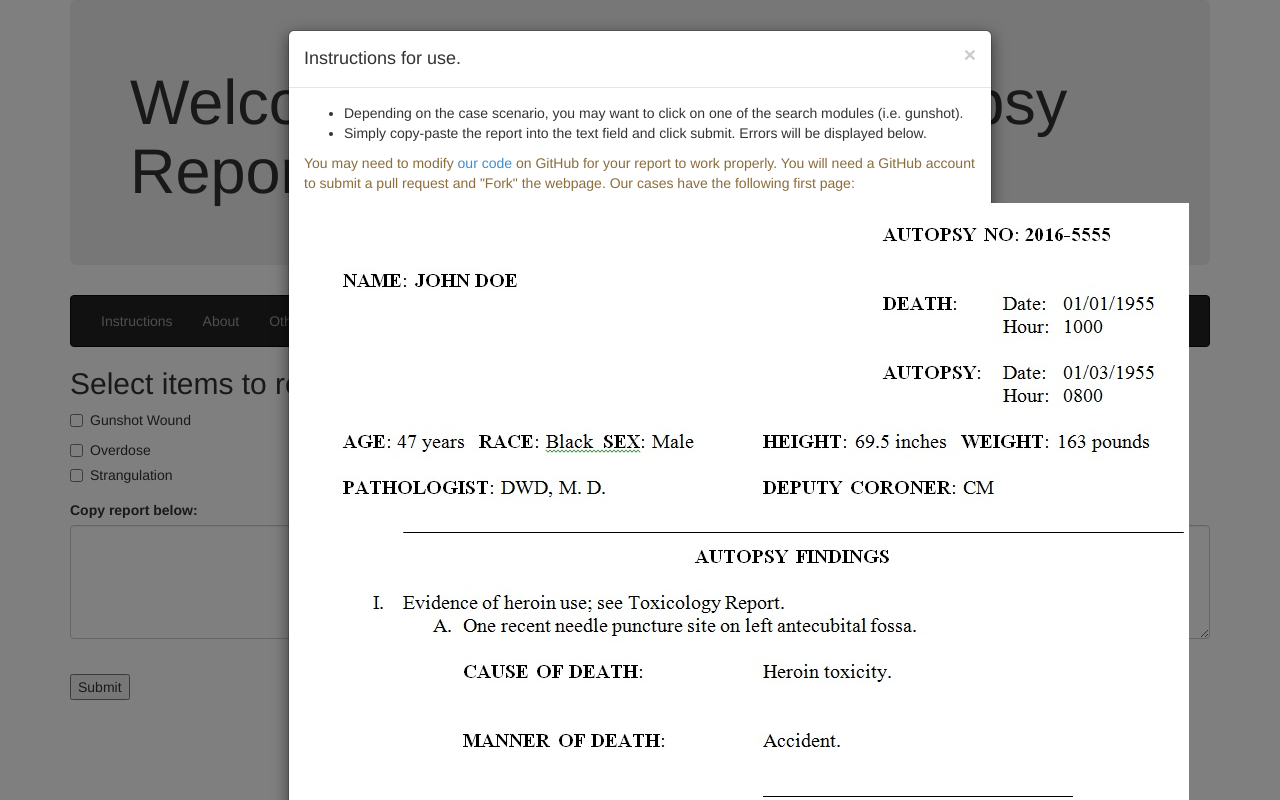
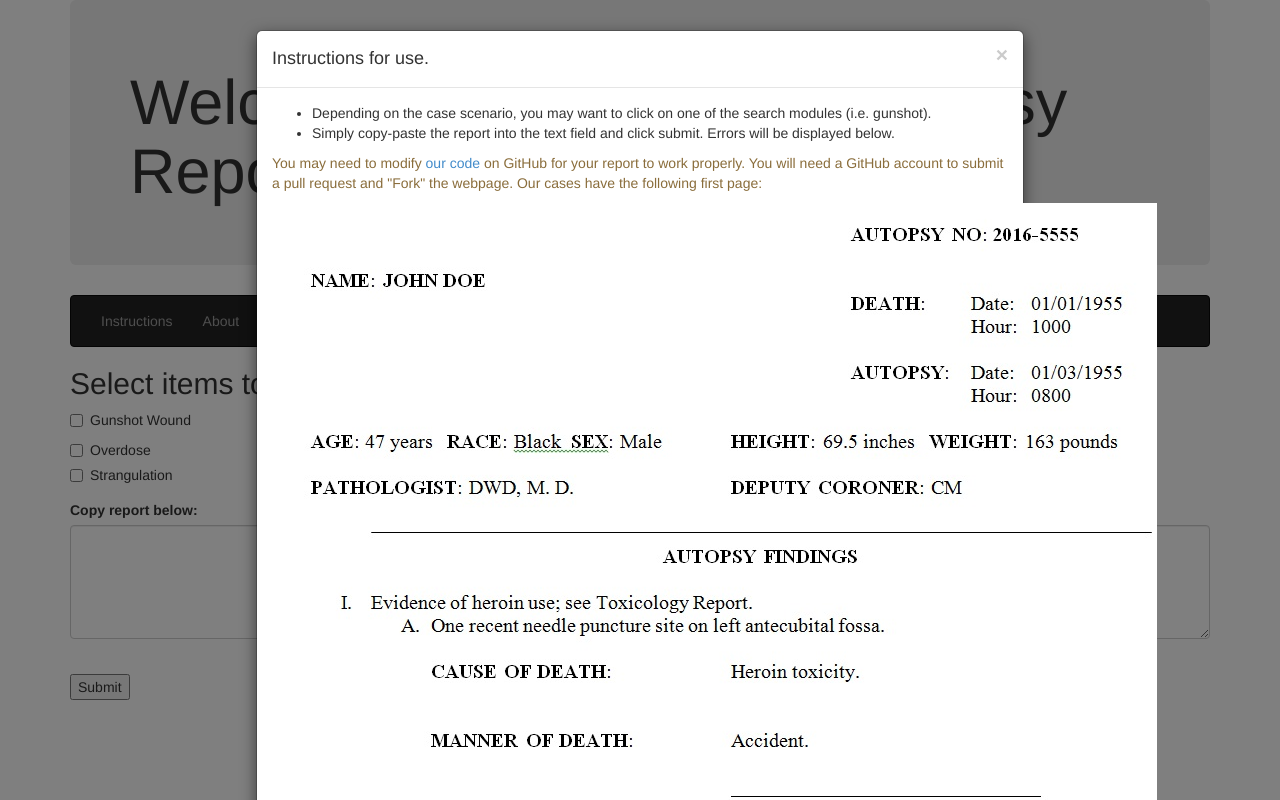
Before and after one commit to cainmd/forensic_corrector, a plain HTML site: page index.html in a window 1280 px wide. Both pictures are taken after a click on the item "Instructions". Drawn offline with nearby package versions, Linux system fonts and the light colour scheme.

Commit message:
update style.css

```diff
--- a/css/style.css
+++ b/css/style.css
@@ -1 +1 @@
-#instruction_modal .modal-dialog  {width:55%;}
+#instruction_modal .modal-dialog  {width:60%;}
```
